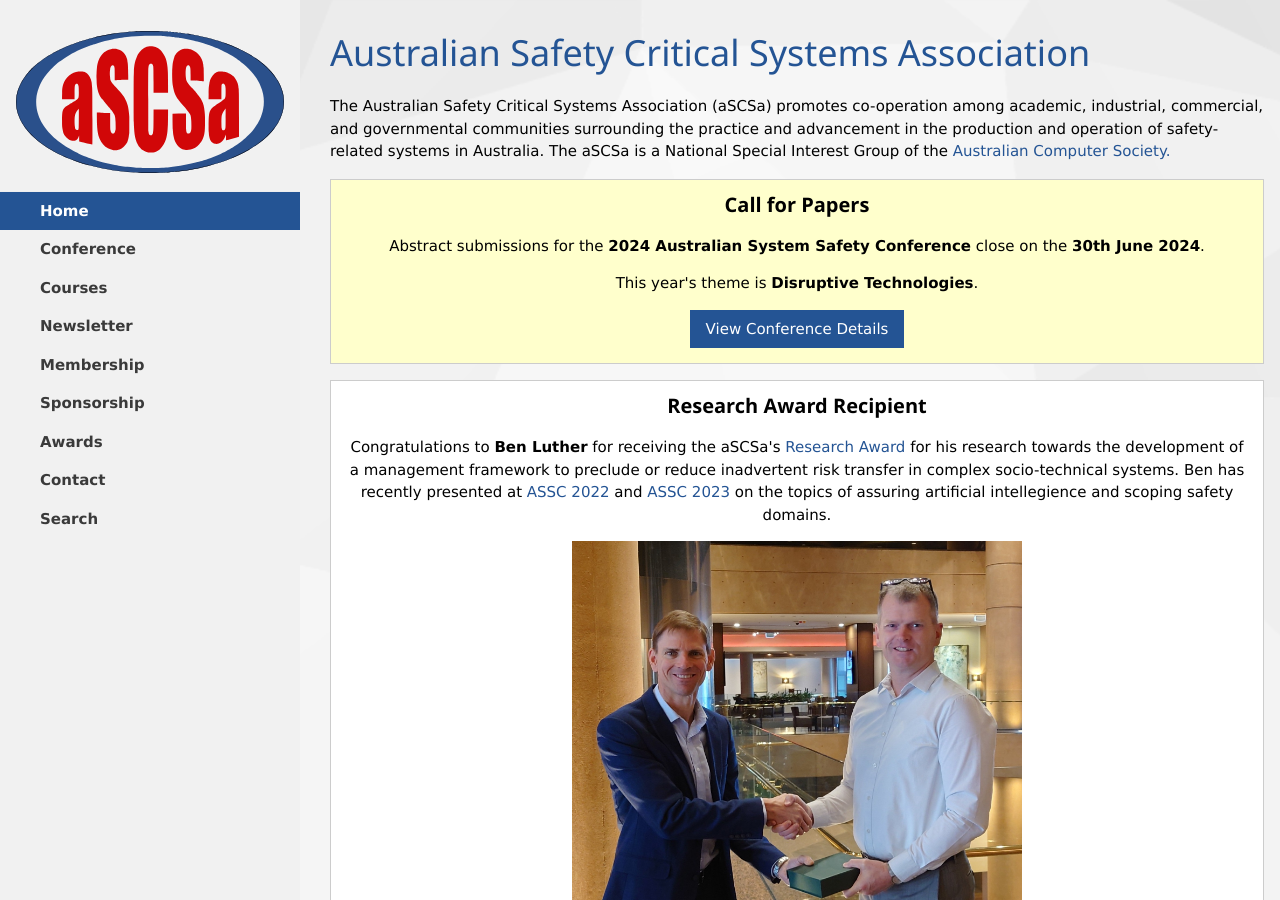
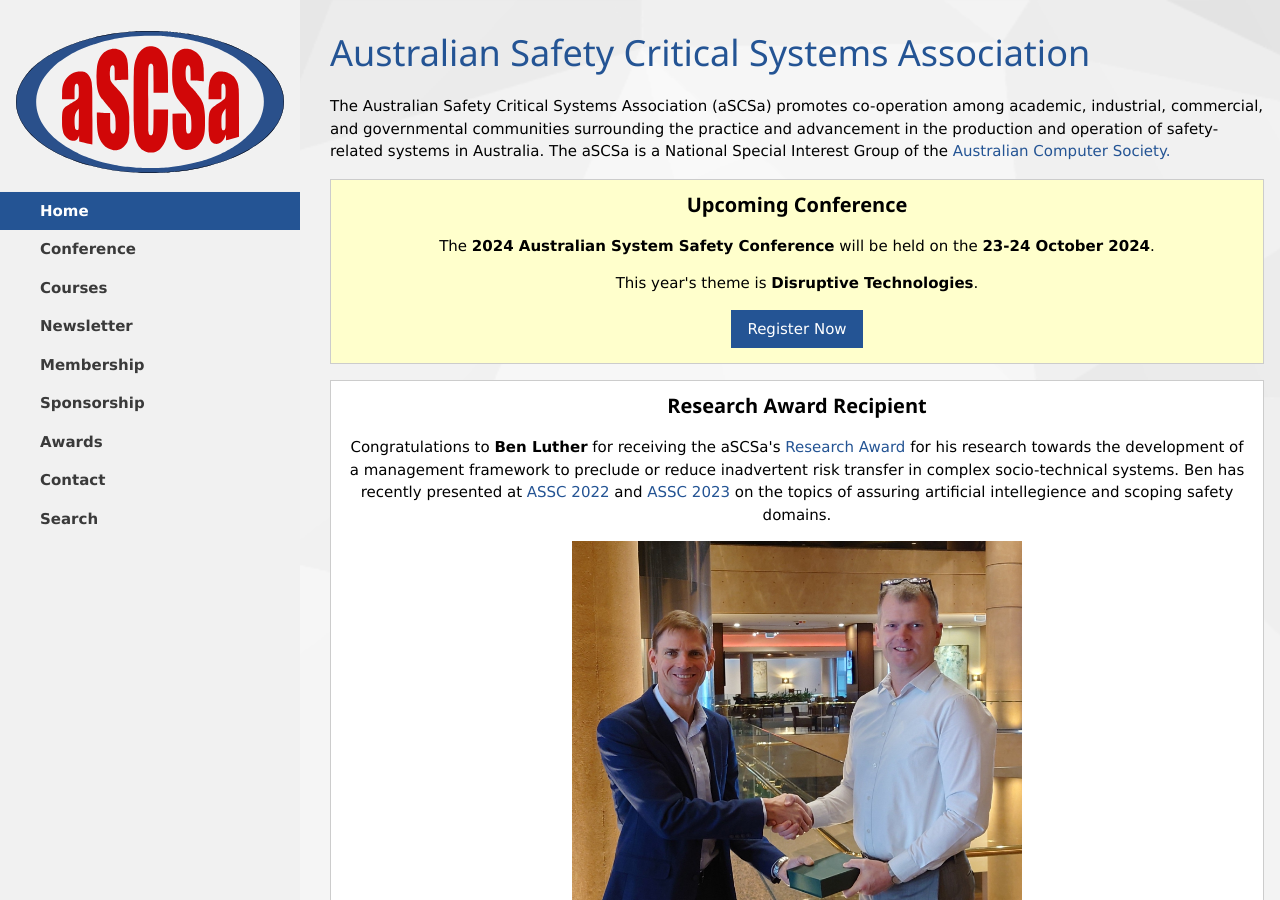
Before and after one commit to aus-safety-critical-systems-assoc/aus-safety-critical-systems-assoc.github.io, a Jekyll site: the page built from index.html, in a window 1280 px wide and 900 px high. Built offline with Jekyll 4.4.1, drawn with Linux system fonts in a browser that asks for light colours.

Commit message:
Replaced call for papers with upcoming conference.

```diff
--- a/index.html
+++ b/index.html
@@ -10,16 +10,10 @@
   <p>The Australian Safety Critical Systems Association (aSCSa) promotes co-operation among academic, industrial, commercial, and governmental communities surrounding the practice and advancement in the production and operation of safety-related systems in Australia. The aSCSa is a National Special Interest Group of the <a href="https://www.acs.org.au" class="w3-text-theme" target="_blank">Australian Computer Society.</a></p>
 </div>
 <div class="w3-panel w3-border w3-pale-yellow w3-center">
-  <h4><b>Call for Papers</b></h4>
-  <p>
-    Abstract submissions for the <b>2024 Australian System Safety Conference</b> close on the <b>30th June 2024</b>.
-  </p>
-  <p>
-    This year's theme is <b>Disruptive Technologies</b>.
-  </p>
-  <p>
-    <a class="w3-button w3-theme" href="{{ site.conferences[-1].url }}">View Conference Details</a>
-  </p>
+  <h4><b>Upcoming Conference</b></h4>
+  <p>The <a href="{{ site.conferences[-1].url }}"><b>2024 Australian System Safety Conference</b></a> will be held on the <b>23-24 October 2024</b>.</p>
+  <p>This year's theme is <b>Disruptive Technologies</b>.</p>
+  <p><a class="w3-button w3-theme" href="https://www.acs.org.au/cpd-education/event-detail.html?eventId=701GB000002CdlgYAC">Register Now</a></p>
 </div>
 <div class="w3-panel w3-border w3-white w3-center">
   <h4><b>Research Award Recipient</b></h4>
```
